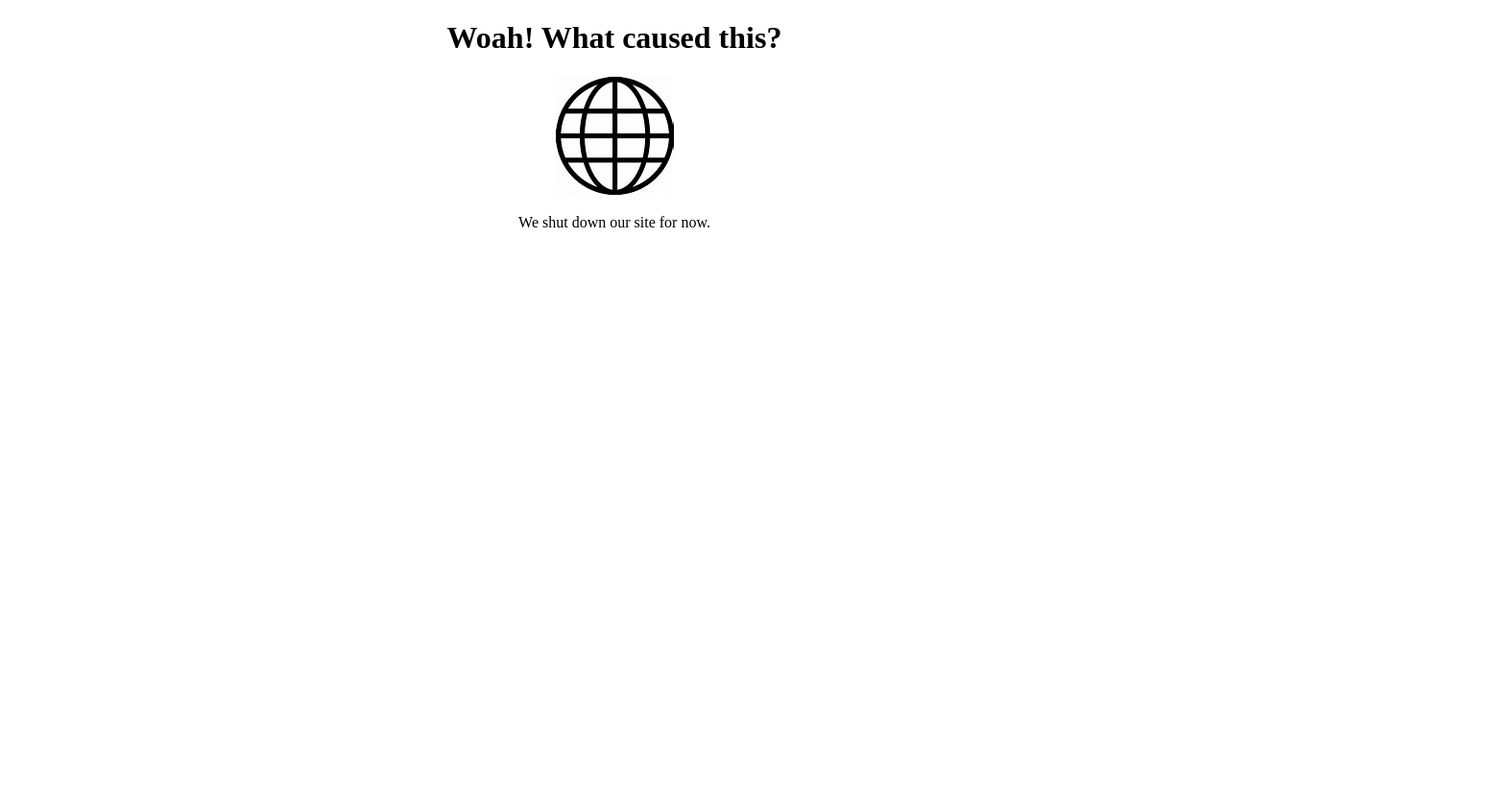
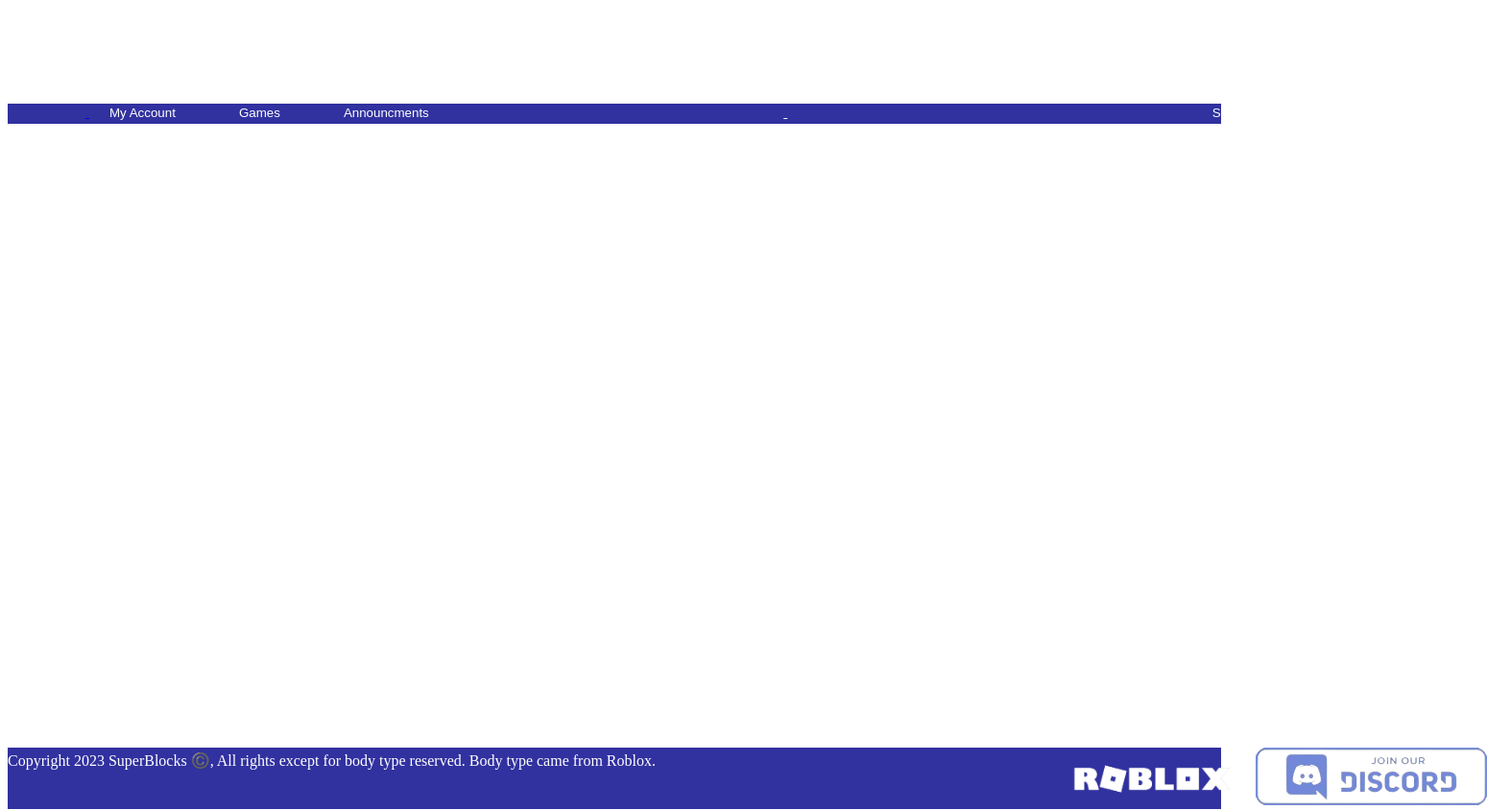
Before and after one commit to DiscordMaster1/discordmater1.github.io, a plain HTML site: page index.html in a window 1280 px wide. Shown: the whole page at 96% size, 1549 px wide, since content can reach past the window. Before the commit the page ends 800 px from the top, so only its background shows below. Drawn offline with Linux system fonts and the light colour scheme.

Commit message:
Update index.html

```diff
--- a/index.html
+++ b/index.html
@@ -1,15 +1,106 @@
 <!DOCTYPE html>
 <html>
     <head>
-        <title>SuperBlocks! - An Error?!</title>
+        <title>SuperBlocks! - A little place to have fun!</title>
         <link src="stylesheet" href="styles/style.css">
     </head>
 
+    <style>
+         .taskbar {
+            background-color: rgb(49, 49, 160);
+            position: relative;
+            top: 100px;
+            height: 21px;
+         }
+
+         #myaccount {
+            background-color: transparent;
+            border: 0px solid black;
+            color: white;
+            position: relative;
+            left: 100px;
+         }
+         #games {
+            background-color: transparent;
+            border: 0px solid black;
+            color: white;
+            position: relative;
+            left: 150px;
+         }
+         #announcments {
+            background-color: transparent;
+            border: 0px solid black;
+            color: white;
+            position: relative;
+            left: 200px;
+         }
+         #SignUp {
+            position: relative;
+            left: 200px;
+
+            background-color: transparent;
+            border: 0px solid black;
+            color: white;
+            position: relative;
+            left: 500px;
+         }
+         #Login {
+            position: relative;
+            left: 550px;
+
+            background-color: transparent;
+            border: 0px solid black;
+            color: white;
+            position: relative;
+
+         }
+
+
+
+    </style>
+
     <body>
-        <div style="text-align: center;">
-            <h1 style="text-align: center;">Woah! What caused this?</h1>
-            <img src="images/error.png" style="text-align: center;">
-            <p style="text-align: center;">We shut down our site for now.</p>
+
+        <div class="taskbar">
+            <a href="index.html">
+                <button id="myaccount">My Account</button>
+            </a>
+
+            <a onclick="alert('This button is not available at the moment.')">
+                <button id="games">Games</button>
+            </a>
+
+            <a onclick="alert('This button is not available at the moment.')">
+                <button id="announcments">Announcments</button>
+            </a>
+
+            <a href="https://forms.gle/8vvCutRCBi7ZPJ3U9" id="SignUp">
+                <button id="SignUp">Sign Up</button>
+            </a>
+
+            <a href="login.html" id="SignUp">
+                <button id="Login">Login</button>
+            </a>
+
+
+
+
+
+
         </div>
+
+        <div class="bottomtaskbar" style="background-color: rgb(49, 49, 160); position: relative; top: 750px; size:inherit;">
+            <a href="https://discord.gg/P7sA7SZsZY">
+                <img src="images/join_discord.png" style="position: relative; left: 1300px; height: 60px;">
+            </a>
+
+            <p style="color: white; position: absolute; top: -12px;">Copyright 2023 SuperBlocks ©️, All rights except for body type reserved. Body type came from Roblox.</p>
+
+            <a href="https://web.roblox.com/">
+                <img src="images/roblox_logo_black.png" style="position:absolute; left: 1100px; height: 65px;">
+            </a>
+
+        </div>
+
     </body>
 </html>
```
